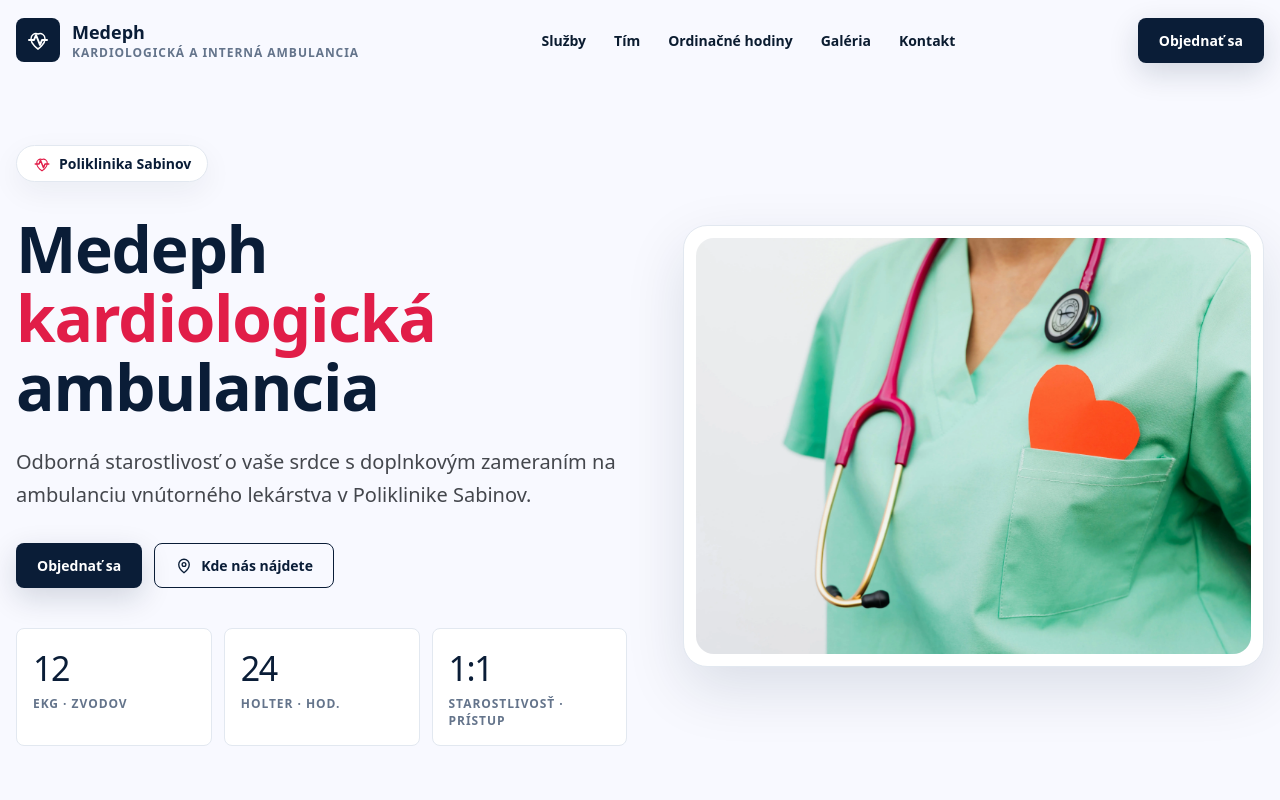
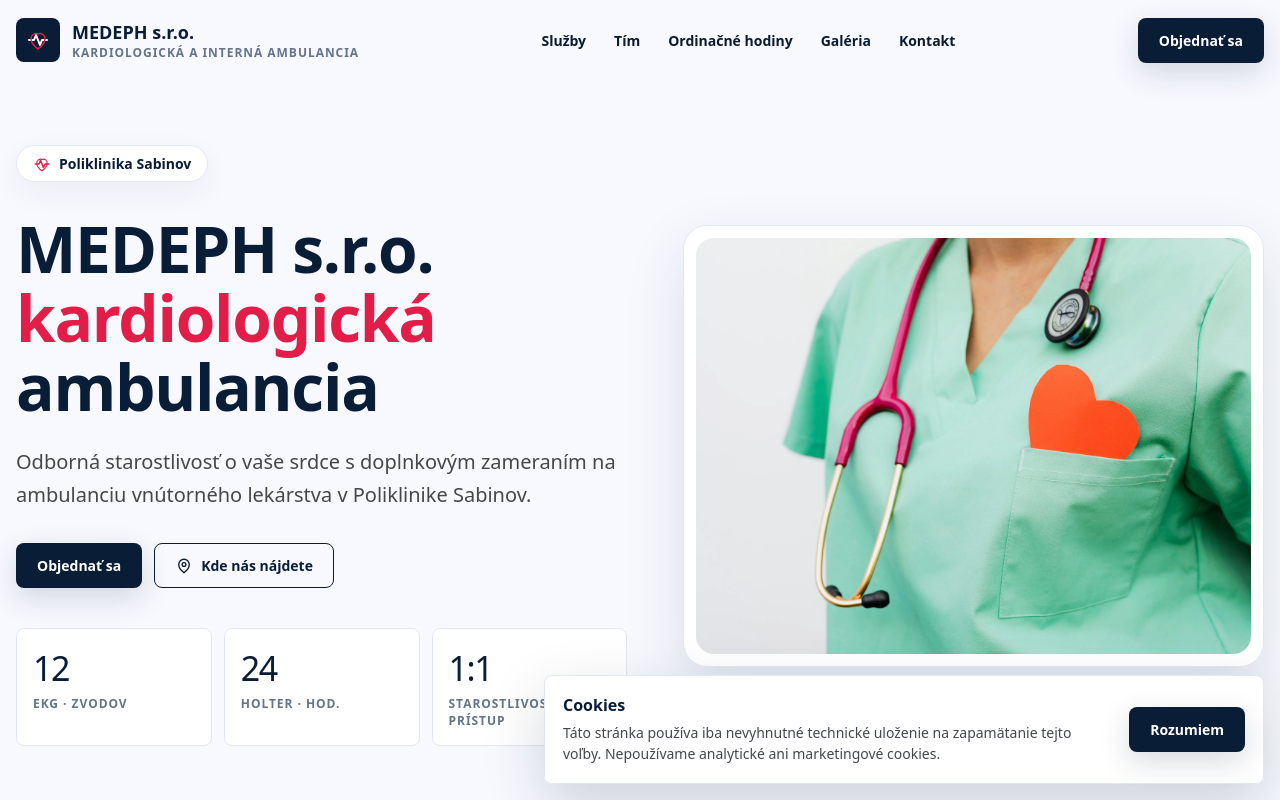
Before and after one commit to admSla99/cardio-webpage, a Next.js app: page / in a window 1280 px wide. Shown: the top 800 px of the page. Built offline with nearby package versions, Linux system fonts and the light colour scheme.

Commit message:
feat: apply medeph customer updates

```diff
--- a/src/app/globals.css
+++ b/src/app/globals.css
@@ -134,6 +134,10 @@ section[id] {
 .brand-mark {
   background: var(--navy);
   color: white;
+}
+
+.brand-mark svg path:last-child {
+  stroke: var(--red);
 }
 
 .footer-mark {
@@ -444,7 +448,8 @@ section[id] {
 
 .card,
 .gallery-card,
-.hours-card {
+.hours-card,
+.notice-card {
   border: 1px solid var(--border);
   border-radius: 8px;
   background: white;
@@ -534,6 +539,12 @@ section[id] {
   font-weight: 800;
 }
 
+.opening-hours-layout,
+.opening-hours-main {
+  display: grid;
+  gap: 24px;
+}
+
 .hours-card {
   padding: 16px;
   background: var(--background);
@@ -581,6 +592,42 @@ section[id] {
 .hours-row-closed strong,
 .hours-row-closed > span {
   color: var(--red);
+}
+
+.notice-card {
+  position: relative;
+  overflow: hidden;
+  padding: 20px;
+}
+
+.notice-card::before {
+  position: absolute;
+  inset: 0 auto 0 0;
+  width: 4px;
+  background: var(--red);
+  content: "";
+}
+
+.notice-card-wide {
+  padding: 24px 24px 24px 28px;
+}
+
+.notice-card-heading {
+  display: flex;
+  align-items: center;
+  gap: 12px;
+}
+
+.notice-card h3 {
+  margin: 0;
+  color: var(--navy);
+  font-size: 18px;
+}
+
+.notice-card p {
+  margin: 14px 0 0;
+  color: var(--muted);
+  line-height: 1.65;
 }
 
 .gallery-heading {
@@ -743,6 +790,39 @@ section[id] {
   font-size: 14px;
 }
 
+.cookie-consent {
+  position: fixed;
+  right: 16px;
+  bottom: 16px;
+  z-index: 50;
+  display: flex;
+  width: min(calc(100% - 32px), 720px);
+  align-items: center;
+  justify-content: space-between;
+  gap: 20px;
+  border: 1px solid rgba(226, 232, 240, 0.96);
+  border-radius: 8px;
+  background: rgba(255, 255, 255, 0.98);
+  padding: 18px;
+  box-shadow: 0 22px 60px rgba(10, 29, 55, 0.18);
+}
+
+.cookie-consent strong {
+  display: block;
+  color: var(--navy);
+}
+
+.cookie-consent p {
+  margin: 6px 0 0;
+  color: var(--muted);
+  font-size: 14px;
+  line-height: 1.55;
+}
+
+.cookie-consent .button {
+  flex: 0 0 auto;
+}
+
 a:focus-visible,
 button:focus-visible {
   outline: 2px solid var(--red);
@@ -776,6 +856,10 @@ button:focus-visible {
   .hero-grid,
   .split-grid,
   .contact-grid {
+    grid-template-columns: minmax(0, 1fr) minmax(0, 0.95fr);
+  }
+
+  .opening-hours-main {
     grid-template-columns: minmax(0, 1fr) minmax(0, 0.95fr);
   }
 
@@ -834,6 +918,12 @@ button:focus-visible {
     align-items: flex-start;
     flex-direction: column;
   }
+
+  .cookie-consent {
+    left: 16px;
+    flex-direction: column;
+    align-items: stretch;
+  }
 }
 
 @media (prefers-reduced-motion: reduce) {
--- a/src/app/layout.tsx
+++ b/src/app/layout.tsx
@@ -2,9 +2,9 @@ import type { Metadata } from "next";
 import "./globals.css";
 
 export const metadata: Metadata = {
-  title: "Medeph kardiologická ambulancia | Poliklinika Sabinov",
+  title: "MEDEPH s.r.o. | Kardiologická a interná ambulancia | Poliklinika Sabinov",
   description:
-    "Kardiologická ambulancia a ambulancia vnútorného lekárstva Medeph v Poliklinike Sabinov. Informácie o službách, ordinačných hodinách a kontakte.",
+    "Kardiologická a interná ambulancia MEDEPH s.r.o. v Poliklinike Sabinov. Informácie o službách, ordinačných hodinách a kontakte.",
 };
 
 export default function RootLayout({
--- a/src/app/page.tsx
+++ b/src/app/page.tsx
@@ -1,4 +1,5 @@
 import { ContactSection } from "@/components/contact-section";
+import { CookieConsent } from "@/components/cookie-consent";
 import { GallerySection } from "@/components/gallery-section";
 import { HeroSection } from "@/components/hero-section";
 import { OpeningHoursSection } from "@/components/opening-hours-section";
@@ -20,6 +21,7 @@ export default function Home() {
         <ContactSection />
       </main>
       <SiteFooter />
+      <CookieConsent />
     </>
   );
 }
--- a/src/components/contact-section.tsx
+++ b/src/components/contact-section.tsx
@@ -10,7 +10,7 @@ export function ContactSection() {
             <p>Kontakt</p>
             <h2>Nájdete nás v Poliklinike Sabinov</h2>
             <span>
-              Ambulancia pôsobí v Poliklinike Sabinov na adrese SNP 501/1. Objednanie prebieha telefonicky.
+              Ambulancia pôsobí v Poliklinike Sabinov na adrese SNP 501/1. Objednanie prebieha telefonicky aj mailom.
             </span>
           </div>
 
--- /dev/null
+++ b/src/components/cookie-consent.tsx
@@ -0,0 +1,41 @@
+"use client";
+
+import { useEffect, useState } from "react";
+
+const cookieConsentKey = "medephCookieConsent";
+
+export function CookieConsent() {
+  const [isVisible, setIsVisible] = useState(false);
+
+  useEffect(() => {
+    const timeoutId = window.setTimeout(() => {
+      setIsVisible(window.localStorage.getItem(cookieConsentKey) !== "accepted");
+    }, 0);
+
+    return () => window.clearTimeout(timeoutId);
+  }, []);
+
+  function acceptCookies() {
+    window.localStorage.setItem(cookieConsentKey, "accepted");
+    setIsVisible(false);
+  }
+
+  if (!isVisible) {
+    return null;
+  }
+
+  return (
+    <aside className="cookie-consent" aria-label="Cookies">
+      <div>
+        <strong>Cookies</strong>
+        <p>
+          Táto stránka používa iba nevyhnutné technické uloženie na zapamätanie tejto voľby. Nepoužívame analytické ani
+          marketingové cookies.
+        </p>
+      </div>
+      <button type="button" className="button button-primary" onClick={acceptCookies}>
+        Rozumiem
+      </button>
+    </aside>
+  );
+}
--- a/src/components/hero-section.tsx
+++ b/src/components/hero-section.tsx
@@ -14,7 +14,7 @@ export function HeroSection() {
             Poliklinika Sabinov
           </div>
           <h1>
-            <span>Medeph</span>{" "}
+            <span>MEDEPH s.r.o.</span>{" "}
             <span className="sr-only">kardiologická ambulancia a interná ambulancia</span>
             <span className="hero-title-roller" aria-hidden="true">
               <span className="hero-title-track">
@@ -56,7 +56,7 @@ export function HeroSection() {
         <div className="hero-visual">
           <Image
             src="/images/pexels-karola-g-5207102.webp"
-            alt="Zdravotnícky pracovník so stetoskopom a symbolom srdca pre kardiologickú a internú ambulanciu Medeph"
+            alt="Zdravotnícky pracovník so stetoskopom a symbolom srdca pre kardiologickú a internú ambulanciu MEDEPH s.r.o."
             width={6720}
             height={4480}
             priority
--- a/src/components/opening-hours-section.tsx
+++ b/src/components/opening-hours-section.tsx
@@ -1,11 +1,12 @@
 import { Icon } from "@/components/icons";
-import { openingHours } from "@/lib/content";
+import { openingHours, openingNotices } from "@/lib/content";
 import { cn } from "@/lib/utils";
 
 export function OpeningHoursSection() {
   return (
     <section id="ordinacne-hodiny" className="section section-white">
-      <div className="container split-grid">
+      <div className="container opening-hours-layout">
+        <div className="opening-hours-main">
           <div className="section-heading compact">
             <p>Ordinačné hodiny</p>
             <h2>Ordinačné hodiny ambulancie</h2>
@@ -26,6 +27,19 @@ export function OpeningHoursSection() {
             ))}
           </div>
         </div>
+
+        <aside className="notice-card notice-card-wide" aria-label="Oznamy k ordinačným hodinám">
+          <div className="notice-card-heading">
+            <span className="row-icon">
+              <Icon name="calendar" className="icon-sm" />
+            </span>
+            <h3>Oznamy</h3>
+          </div>
+          {openingNotices.map((notice) => (
+            <p key={notice}>{notice}</p>
+          ))}
+        </aside>
+      </div>
     </section>
   );
 }
--- a/src/components/services-section.tsx
+++ b/src/components/services-section.tsx
@@ -7,10 +7,9 @@ export function ServicesSection() {
       <div className="container">
         <div className="section-heading">
           <p>Služby</p>
-          <h2>Kardiologická diagnostika a vnútorné lekárstvo</h2>
+          <h2>Kardiológia a vnútorné lekárstvo</h2>
           <span>
-            Základné vyšetrenia, monitorovanie a ambulancia vnútorného lekárstva sú vedené tak, aby bol postup pre
-            pacienta zrozumiteľný a pokojný.
+            Základné vyšetrenia a monitorovanie sú vedené tak, aby bol postup pre pacienta zrozumiteľný a pokojný.
           </span>
         </div>
 
--- a/src/components/site-footer.tsx
+++ b/src/components/site-footer.tsx
@@ -40,7 +40,9 @@ export function SiteFooter() {
         </div>
       </div>
       <div className="footer-bottom">
-        <div className="container">© {year} Medeph. Všetky práva vyhradené.</div>
+        <div className="container">
+          © {year} MEDEPH s.r.o. - Odborná kardiologická a interná ambulancia. Všetky práva vyhradené.
+        </div>
       </div>
     </footer>
   );
--- a/src/components/team-section.tsx
+++ b/src/components/team-section.tsx
@@ -8,7 +8,6 @@ export function TeamSection() {
         <div className="section-heading compact">
           <p>Tím</p>
           <h2>Odborný tím s pokojnou komunikáciou</h2>
-          <span>Ambulanciu vedie MUDr. Eva Hrbatá spolu so sestrou Andreou Slaninkovou.</span>
         </div>
 
         <div className="team-grid">
--- a/src/lib/content.ts
+++ b/src/lib/content.ts
@@ -11,11 +11,11 @@ export const designTokens = {
 } as const;
 
 export const siteConfig = {
-  name: "Medeph kardiologická ambulancia",
-  shortName: "Medeph",
+  name: "MEDEPH s.r.o.",
+  shortName: "MEDEPH s.r.o.",
   location: "Poliklinika Sabinov",
   description:
-    "Odborná kardiologická starostlivosť a ambulancia vnútorného lekárstva v Poliklinike Sabinov.",
+    "Odborná kardiologická a interná ambulancia v Poliklinike Sabinov.",
   primaryCta: "Objednať sa",
   secondaryCta: "Kde nás nájdete",
 } as const;
@@ -78,6 +78,10 @@ export const openingHours = [
   { day: "Nedeľa", hours: "neordinuje" },
 ] as const;
 
+export const openingNotices = [
+  "Momentálne nie sú zverejnené žiadne mimoriadne oznamy.",
+] as const;
+
 export const galleryItems = [
   {
     title: "Vyšetrovacie prostredie",
@@ -110,7 +114,7 @@ export const contact = {
     { label: "Miesto prevádzkovania", value: "Poliklinika, SNP 501/1, 08301 Sabinov", icon: "pin" },
     { label: "Poisťovne", value: "VšZP, Dôvera, Union", icon: "calendar" },
     { label: "Poskytovateľ", value: "MEDEPH s.r.o., IČO: 52068811", icon: "pulse" },
-    { label: "Objednanie", value: "Po telefonickom dohovore", icon: "calendar" },
+    { label: "Objednanie", value: "Telefonicky aj mailom", icon: "calendar" },
   ],
 } as const;
 
```
Also changed, not shown: scripts/check-content.mjs (+64 -5 lines), src/app/icon.svg (added). Lines whose indentation alone changed are shown as unchanged.
